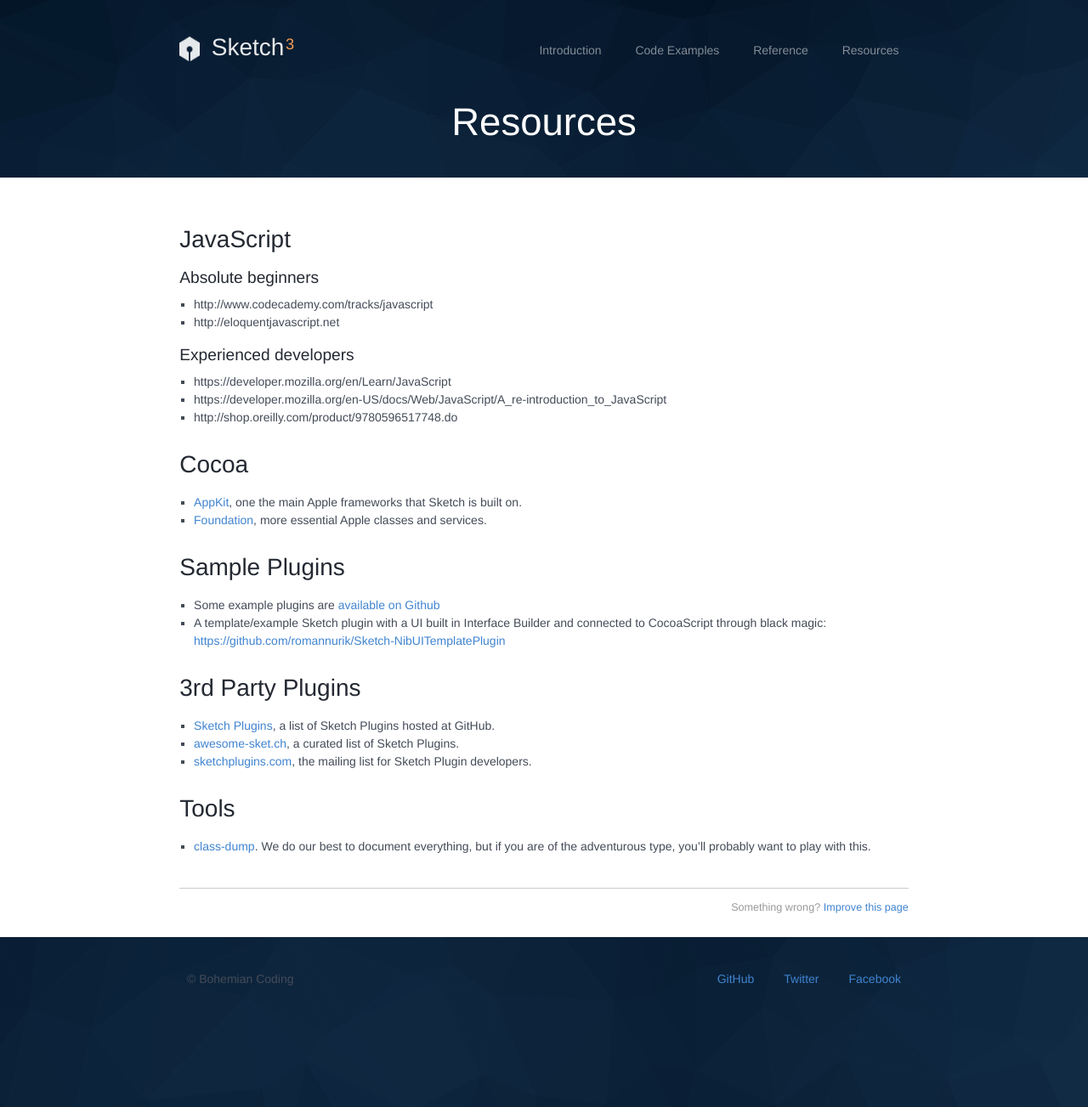
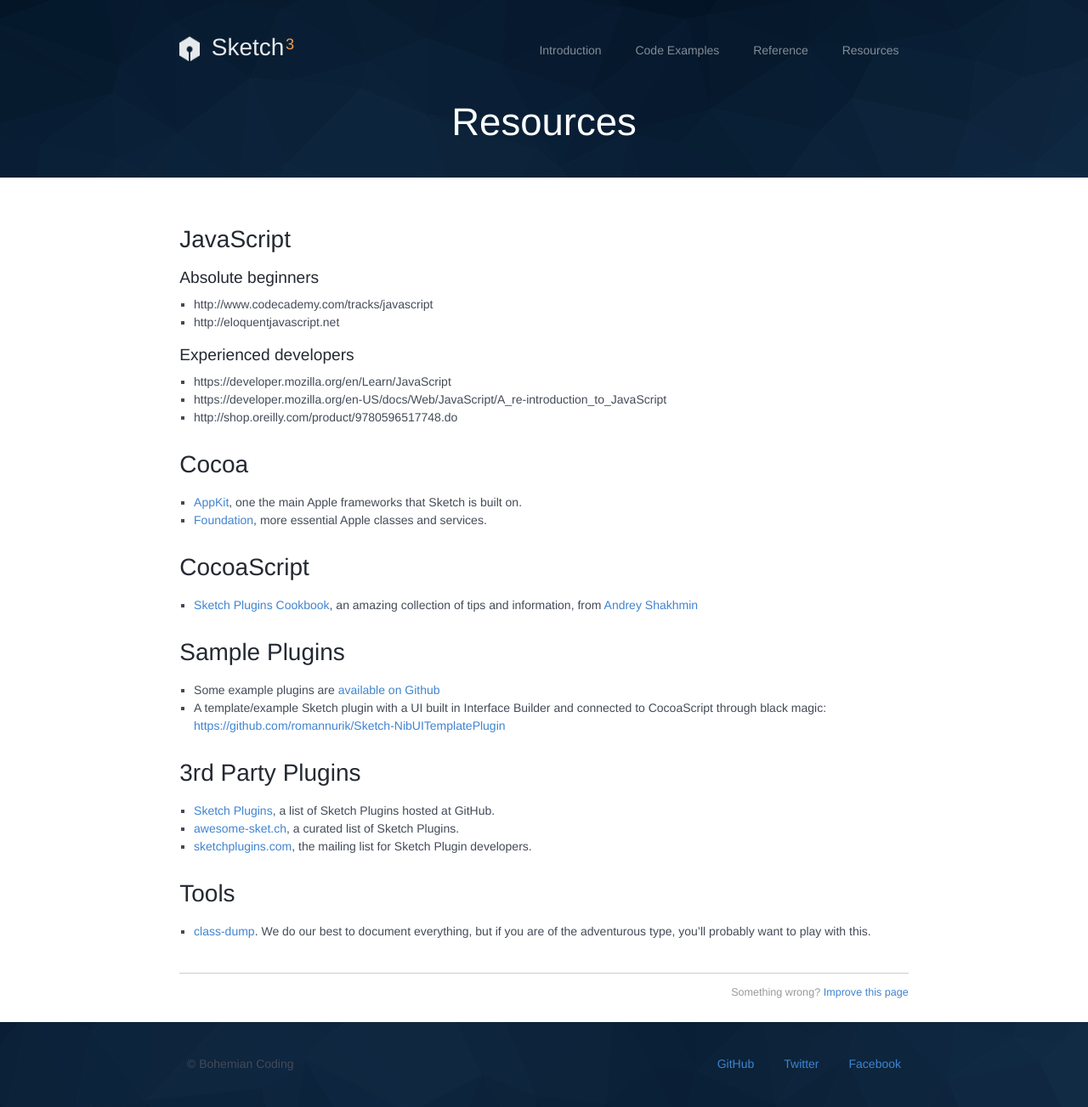
Before and after one commit to matt-curtis/developer.sketchapp.com, a Jekyll site: the page built from resources/index.md, in a window 1280 px wide. Shown: the whole page at 85% size. Built offline with Jekyll 4.4.1, drawn with Linux system fonts in a browser that asks for light colours; Markdown is read by kramdown in place of the engine named in the settings; before the commit the page ends 1202 px from its top, so only the background shows below that.

Commit message:
Added Sketch Cookbook to resources

```diff
--- a/resources/index.md
+++ b/resources/index.md
@@ -19,6 +19,10 @@ permalink: /resources/
 - [AppKit](https://developer.apple.com/library/mac/navigation/#section=Frameworks&topic=AppKit), one the main Apple frameworks that Sketch is built on.
 - [Foundation](https://developer.apple.com/library/mac/navigation/#section=Frameworks&topic=Foundation), more essential Apple classes and services.
 
+## CocoaScript
+
+- [Sketch Plugins Cookbook](https://github.com/turbobabr/Sketch-Plugins-Cookbook), an amazing collection of tips and information, from [Andrey Shakhmin](https://github.com/turbobabr)
+
 ## Sample Plugins
 
 - Some example plugins are [available on Github](https://github.com/BohemianCoding/ExampleSketchPlugins)
```
